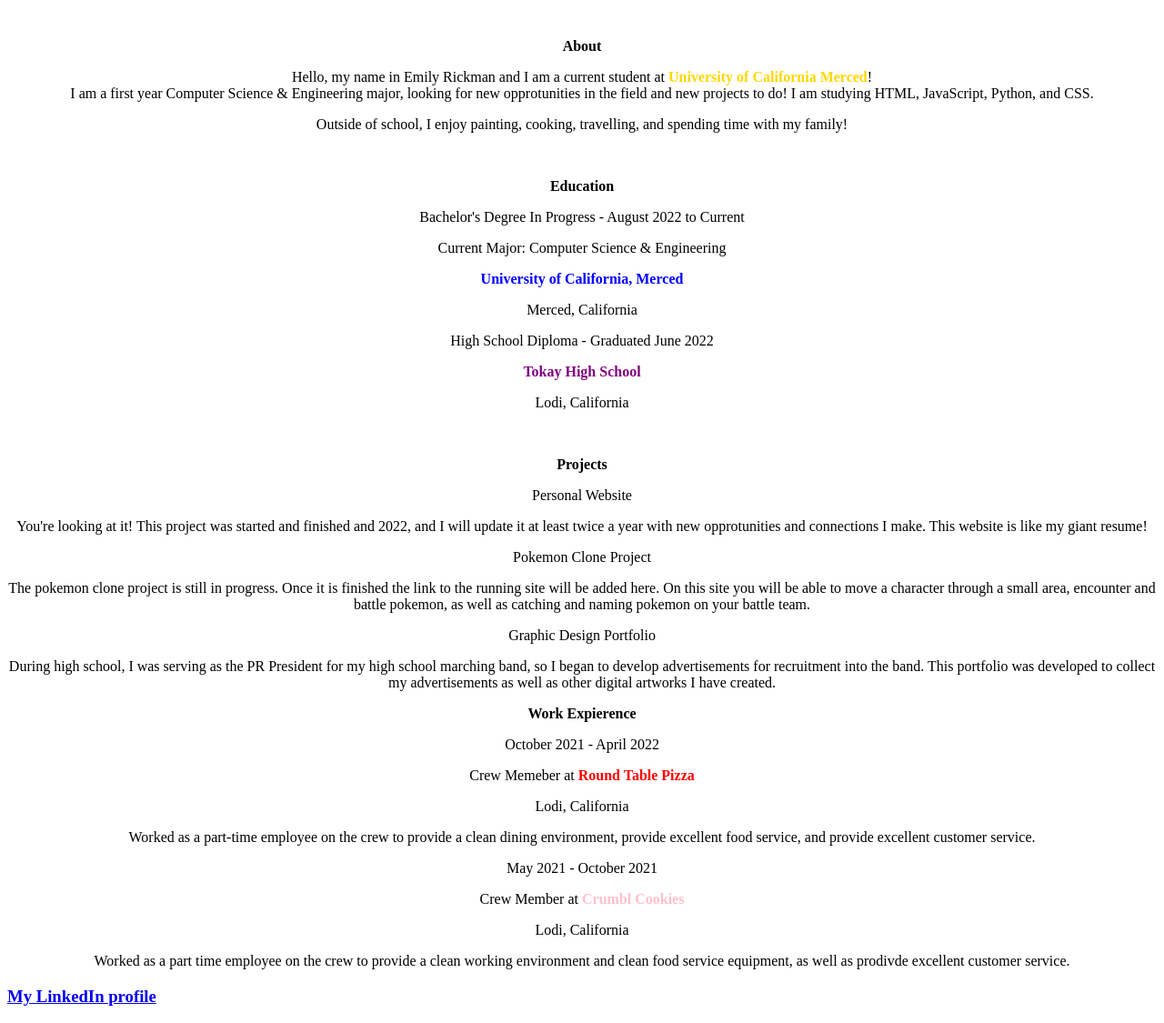
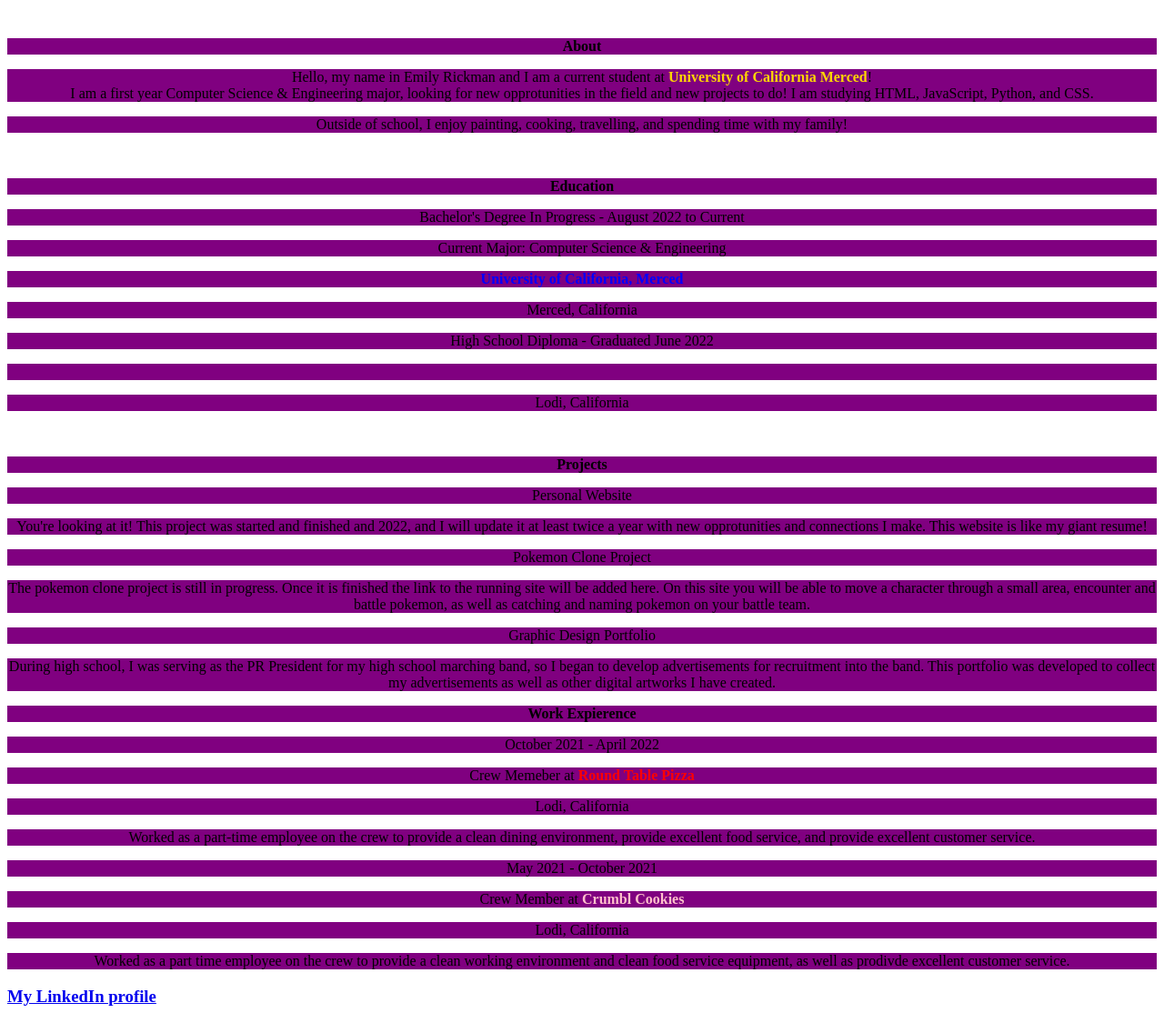
Before and after one commit to ErisVaTano/ErisVaTano.github.io, a Jekyll site: the page index.html, which Jekyll copies as it is, in a window 1280 px wide. Shown: the whole page at 91% size. Built offline with Jekyll 4.4.1, drawn with Linux system fonts in a browser that asks for light colours.

Commit message:
Update index.css

```diff
--- a/css/index.css
+++ b/css/index.css
@@ -1,5 +1,10 @@
-@font-face {
-  font-family: "Gemunu Libre";
-  src: url(https://fonts.google.com/specimen/Gemunu+Libre#styles) format("truetype");
+p {
+  color: black;
+  font-family: "GEMUNU", libre;
+  padding-right: 15 px;
+  padding-left: 15 px;
+  margin-right: auto;
+  margin-left: auto;
+  text-align: center;
+  Background-color: Purple;
 }
-h1 { font-family: "Gemunu Libre", libre }
```
